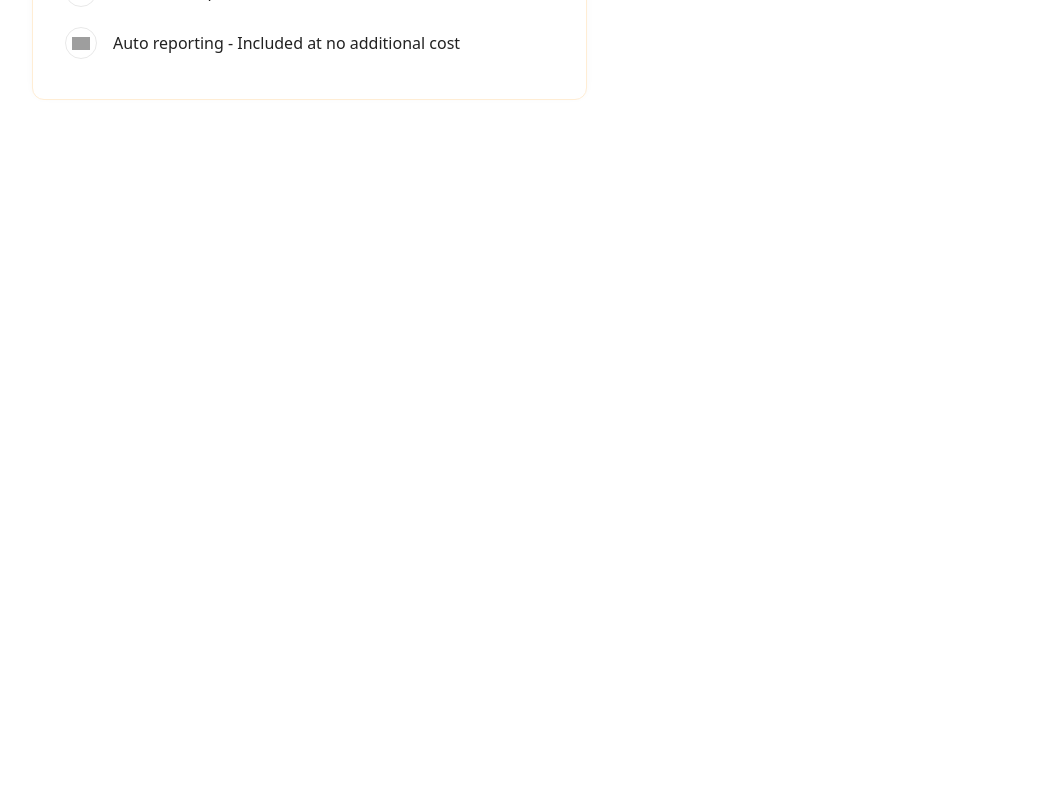
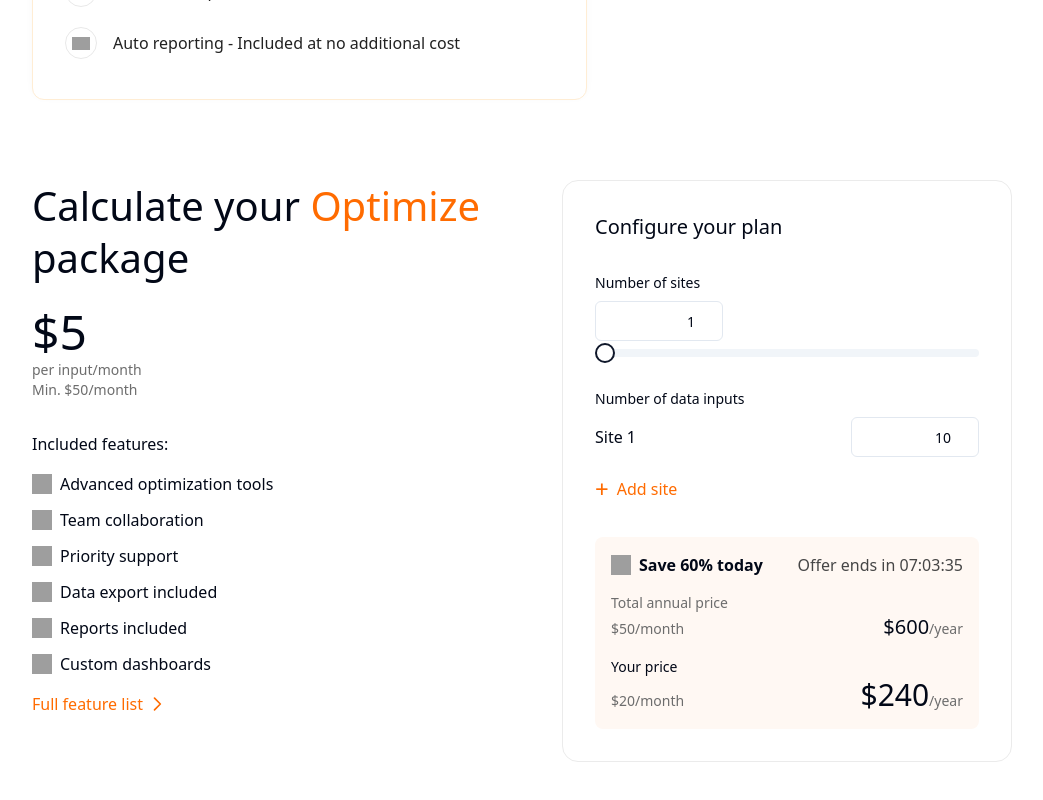
Before and after one commit to OmriPanoramic/p-820711, a React (Vite) app: page / in a window 1280 px wide. Shown: the part 1299-2099 px from the top of the page, without its empty margins (118-1161 px from the left). Before the commit the page ends 1479 px from the top, so only its background shows below. Built offline with nearby package versions, Linux system fonts and the light colour scheme; grey boxes are pictures that could not be loaded.

Commit message:
Add pricing comparison section
Adds a new pricing comparison section below the existing ones, based on a provided design.

```diff
--- /dev/null
+++ b/src/components/pricing/PricingCalculator.tsx
@@ -0,0 +1,171 @@
+
+import { Input } from "@/components/ui/input";
+import { Slider } from "@/components/ui/slider";
+import { useState } from "react";
+import { CountdownTimer } from "./CountdownTimer";
+
+export const PricingCalculator = () => {
+  const [sites, setSites] = useState([1]);
+  const [inputs, setInputs] = useState(10);
+
+  const basePrice = 50;
+  const pricePerInput = 5;
+  const totalMonthlyPrice = Math.max(basePrice, sites[0] * inputs * pricePerInput);
+  const totalAnnualPrice = totalMonthlyPrice * 12;
+  const discountedAnnualPrice = totalAnnualPrice * 0.4;
+
+  return (
+    <div className="flex flex-col items-center w-full max-w-[1440px] px-20 pb-20 max-md:px-5">
+      <div className="flex w-full gap-20 max-md:flex-col">
+        <div className="flex-1">
+          <h2 className="text-[40px] font-medium leading-[1.3]">
+            Calculate your{" "}
+            <span className="text-[#FF6B00]">Optimize</span> package
+          </h2>
+
+          <div className="mt-6">
+            <div className="text-5xl font-medium">$5</div>
+            <div className="text-sm text-[#6D6D6D] mt-1">
+              per input/month
+              <br />
+              Min. $50/month
+            </div>
+          </div>
+
+          <div className="mt-8">
+            <div className="text-base font-medium mb-4">Included features:</div>
+            <div className="space-y-3">
+              {[
+                "Advanced optimization tools",
+                "Team collaboration",
+                "Priority support",
+                "Data export included",
+                "Reports included",
+                "Custom dashboards",
+              ].map((feature) => (
+                <div key={feature} className="flex items-center gap-2">
+                  <img
+                    src="https://cdn.builder.io/api/v1/image/assets/4b8bee12bead4b66b573187d8e419c5d/aee02f786175f73269924ea5986d4a4f1ba8cf1583827e54d4eccfe46315e209"
+                    alt=""
+                    className="w-5 h-5"
+                  />
+                  <span>{feature}</span>
+                </div>
+              ))}
+            </div>
+            <a
+              href="#"
+              className="inline-flex items-center text-[#FF6B00] mt-4 hover:underline"
+            >
+              Full feature list
+              <svg
+                className="w-5 h-5 ml-1"
+                fill="none"
+                viewBox="0 0 24 24"
+                stroke="currentColor"
+              >
+                <path
+                  strokeLinecap="round"
+                  strokeLinejoin="round"
+                  strokeWidth={2}
+                  d="M9 5l7 7-7 7"
+                />
+              </svg>
+            </a>
+          </div>
+        </div>
+
+        <div className="flex-1">
+          <div className="bg-white rounded-2xl border border-[#EBEBEB] p-8">
+            <h3 className="text-xl font-medium mb-8">Configure your plan</h3>
+
+            <div className="space-y-8">
+              <div>
+                <label className="text-sm mb-2 block">Number of sites</label>
+                <Input
+                  type="number"
+                  value={sites[0]}
+                  onChange={(e) => setSites([Number(e.target.value)])}
+                  className="w-32 text-right"
+                  min={1}
+                />
+                <Slider
+                  value={sites}
+                  onValueChange={setSites}
+                  max={10}
+                  min={1}
+                  step={1}
+                  className="mt-2"
+                />
+              </div>
+
+              <div>
+                <label className="text-sm mb-2 block">Number of data inputs</label>
+                <div className="space-y-4">
+                  <div className="flex items-center justify-between">
+                    <span>Site 1</span>
+                    <Input
+                      type="number"
+                      value={inputs}
+                      onChange={(e) => setInputs(Number(e.target.value))}
+                      className="w-32 text-right"
+                      min={1}
+                    />
+                  </div>
+                  <button className="text-[#FF6B00] flex items-center gap-2 hover:underline">
+                    <span className="text-2xl font-light">+</span> Add site
+                  </button>
+                </div>
+              </div>
+            </div>
+
+            <div className="bg-[#FFF8F3] mt-8 p-4 rounded-lg">
+              <div className="flex items-center gap-2 mb-4">
+                <img
+                  src="https://cdn.builder.io/api/v1/image/assets/4b8bee12bead4b66b573187d8e419c5d/eefecd56a897a32835976d67c57d09015a18ddd1b5685d7a336048586db07823"
+                  alt=""
+                  className="w-5 h-5"
+                />
+                <span className="font-semibold">Save 60% today</span>
+                <div className="ml-auto text-[#464646]">
+                  <span>Offer ends in </span>
+                  <CountdownTimer targetDate={new Date("2025-06-30")} />
+                </div>
+              </div>
+
+              <div className="space-y-4">
+                <div>
+                  <div className="text-sm text-[#6D6D6D]">Total annual price</div>
+                  <div className="flex justify-between items-baseline">
+                    <div className="text-sm text-[#6D6D6D]">
+                      ${totalMonthlyPrice}/month
+                    </div>
+                    <div className="text-xl">
+                      ${totalAnnualPrice}
+                      <span className="text-sm text-[#6D6D6D]">/year</span>
+                    </div>
+                  </div>
+                </div>
+
+                <div>
+                  <div className="text-sm">Your price</div>
+                  <div className="flex justify-between items-baseline">
+                    <div className="text-sm text-[#6D6D6D]">
+                      ${totalMonthlyPrice * 0.4}/month
+                    </div>
+                    <div className="text-3xl font-medium">
+                      ${discountedAnnualPrice}
+                      <span className="text-sm font-normal text-[#6D6D6D]">
+                        /year
+                      </span>
+                    </div>
+                  </div>
+                </div>
+              </div>
+            </div>
+          </div>
+        </div>
+      </div>
+    </div>
+  );
+};
--- a/src/components/pricing/PricingLayout.tsx
+++ b/src/components/pricing/PricingLayout.tsx
@@ -1,4 +1,5 @@
 import { PricingCard } from "./PricingCard";
+import { PricingCalculator } from "./PricingCalculator";
 
 const optimizeFeatures = [
   {
@@ -154,6 +155,7 @@ export const PricingLayout = () => {
           </div>
         </div>
       </div>
+      <PricingCalculator />
     </div>
   );
 };
```
